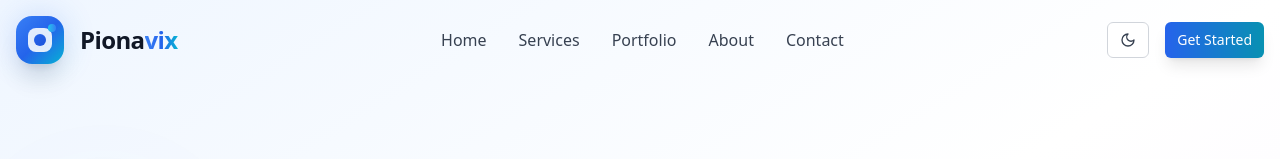
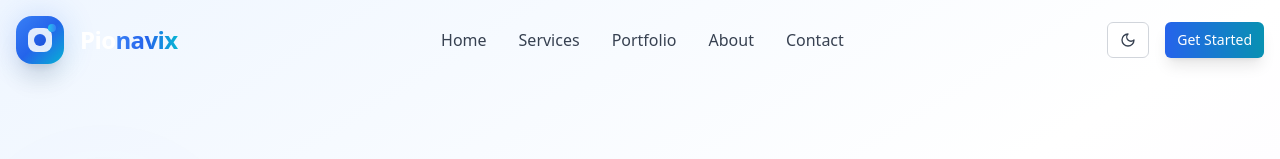
Before and after one commit to Mann-Chandarana/Pionavix, a React (Vite) app: page / in a window 1280 px wide. Shown: the top 159 px of the page. Built offline with nearby package versions, Linux system fonts and the light colour scheme.

Commit message:
Fix header style and hover effects
- Changed "Pio" text color to white.
- Updated "navix" text color to match the current "vix" color.
- Adjusted the height of the text box on hover to match the logo's height.
- Changed "Innovation Excellence" text color to white.

```diff
--- a/src/components/Header.tsx
+++ b/src/components/Header.tsx
@@ -51,18 +51,18 @@ const Header = ({ isDark, toggleTheme }: HeaderProps) => {
                 <div className="absolute inset-0 rounded-2xl bg-gradient-to-br from-blue-500 via-blue-600 to-cyan-500 opacity-20 blur-lg group-hover:opacity-60 group-hover:blur-xl transition-all duration-500"></div>
               </div>
 
-              <div className={`transition-all duration-500 ${isScrolled ? 'text-xl' : 'text-2xl'} font-bold tracking-tight relative h-12 flex flex-col justify-center`}>
+              <div className={`transition-all duration-500 ${isScrolled ? 'text-xl' : 'text-2xl'} font-bold tracking-tight relative ${isScrolled ? 'h-10' : 'h-12'} flex flex-col justify-center group-hover:${isScrolled ? 'h-10' : 'h-12'}`}>
                 {/* Main Text - enhanced hover effects */}
                 <div className="transition-all duration-300 group-hover:-translate-y-1 group-hover:scale-95">
-                  <span className={`${isDark ? 'text-white' : 'text-gray-900'} transition-all duration-300 group-hover:text-blue-500`}>Piona</span>
+                  <span className="text-white transition-all duration-300">Pio</span>
                   <span className="bg-gradient-to-r from-blue-500 via-blue-600 to-cyan-500 bg-clip-text text-transparent group-hover:from-blue-600 group-hover:via-cyan-500 group-hover:to-blue-500 transition-all duration-500">
-                    vix
+                    navix
                   </span>
                 </div>
 
                 {/* Tagline - enhanced animation */}
                 <div className="absolute top-8 left-0 transition-all duration-500 opacity-0 group-hover:opacity-100 group-hover:translate-y-2">
-                  <div className={`text-xs ${isDark ? 'text-gray-400' : 'text-gray-600'} font-medium whitespace-nowrap group-hover:text-blue-500 transition-all duration-300`}>
+                  <div className="text-xs text-white font-medium whitespace-nowrap transition-all duration-300">
                     Innovation • Excellence
                   </div>
                 </div>
```
